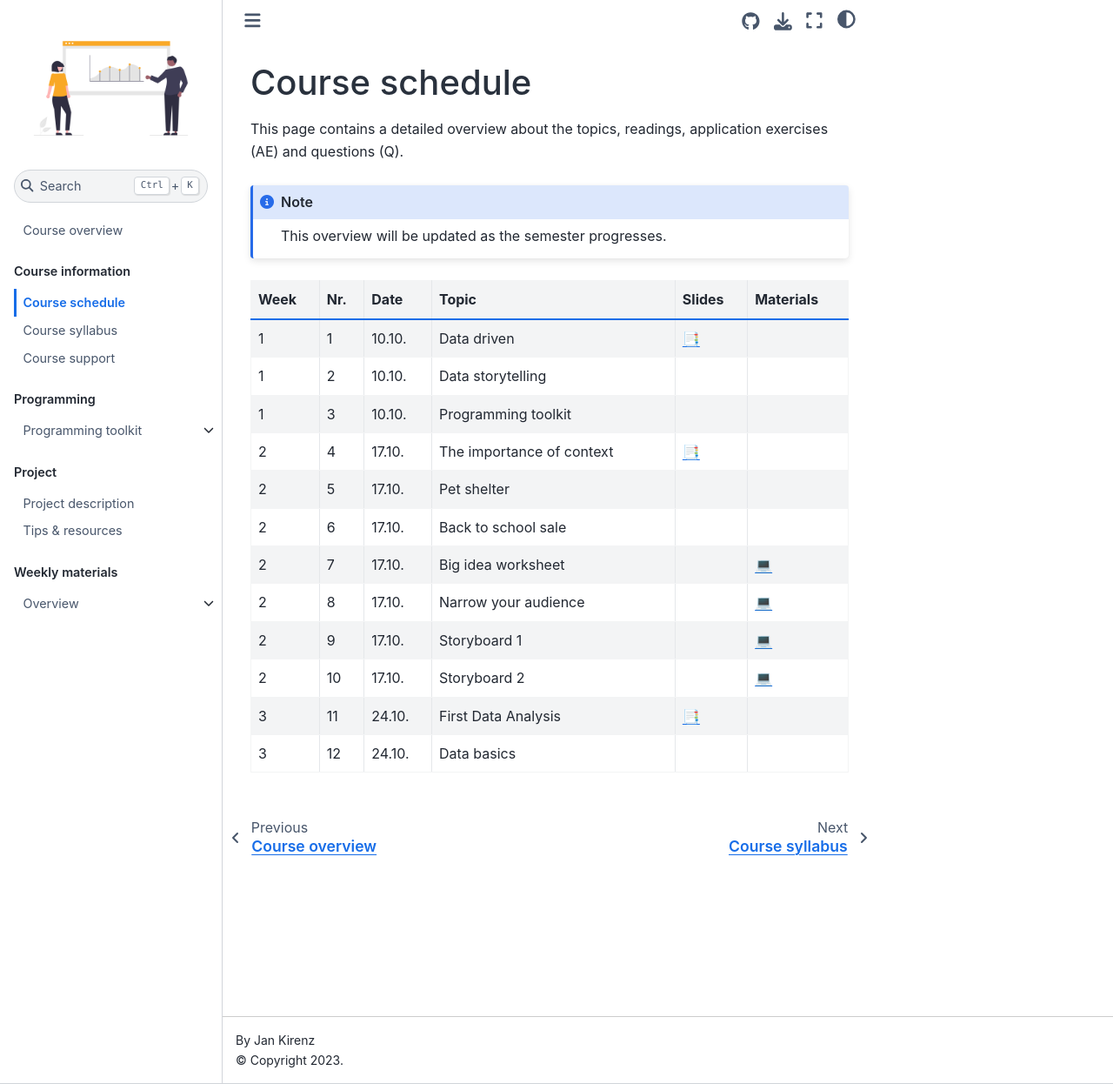
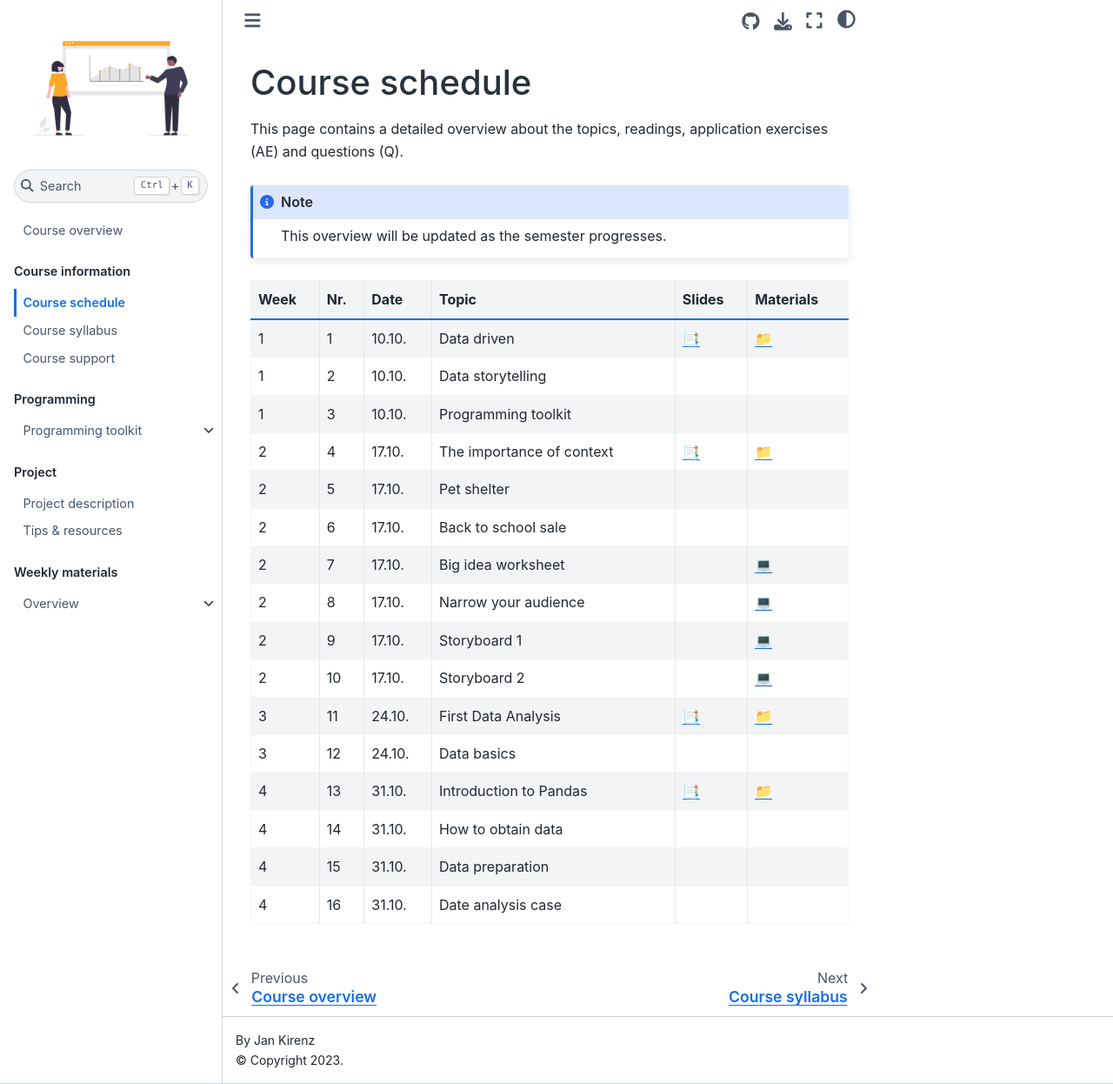
Before and after one commit to dst-ws22/website, a Jupyter Book: the page built from docs/course-schedule.md, in a window 1280 px wide and 1246 px high. Shown: the whole window at 87% size. Built offline with Jupyter Book 1.0.4 settings and Sphinx 7.4.7 and the Sphinx Book theme 1.1.4, drawn with Linux system fonts in a browser that asks for light colours; comment, search, counter and statistics services are not loaded.

Commit message:
Update course-schedule.md

```diff
--- a/docs/course-schedule.md
+++ b/docs/course-schedule.md
@@ -8,17 +8,21 @@ This overview will be updated as the semester progresses.
 
 |	Week	|	Nr.	|	Date	|	Topic	|	Slides	|	Materials	|
 |	---	|	---	|	---	|	---	|	---	|	---	|
-|	1	|	1	|	10.10.	|	Data driven	|	[📑](https://drive.google.com/file/d/1-G_vOTJatCvM8buEmm5-iqLF-hrYtF7m/view?usp=sharing)	|		|
+|	1	|	1	|	10.10.	|	Data driven	|	[📑](https://drive.google.com/file/d/1-G_vOTJatCvM8buEmm5-iqLF-hrYtF7m/view?usp=sharing)	|	[📁](../weeks/week1.md)	|
 |	1	|	2	|	10.10.	|	Data storytelling	|		|		|
 |	1	|	3	|	10.10.	|	Programming toolkit	|		|		|
-|	2	|	4	|	17.10.	|	The importance of context	|	[📑](https://drive.google.com/file/d/1-J_F4l5Dfs2m4M45JWrltaKEYtL-gia2/view?usp=sharing)	|		|
+|	2	|	4	|	17.10.	|	The importance of context	|	[📑](https://drive.google.com/file/d/1-J_F4l5Dfs2m4M45JWrltaKEYtL-gia2/view?usp=sharing)	|	[📁](../weeks/week2.md)	|
 |	2	|	5	|	17.10.	|	Pet shelter	|		|		|
 |	2	|	6	|	17.10.	|	Back to school sale	|		|		|
 |	2	|	7	|	17.10.	|	Big idea worksheet	|		|	[💻](https://docs.google.com/document/d/1-GZvhdbhLYLB_Bo1arj1rgTqbJ5SUoU21vtgbYEhVqk/edit?usp=sharing)	|
 |	2	|	8	|	17.10.	|	Narrow your audience	|		|	[💻](https://docs.google.com/document/d/1Eu21TCIM0Lx6LiybPG-15ikk0gkRaqbCQNtcl3fAfGQ/edit?usp=sharing)	|
 |	2	|	9	|	17.10.	|	Storyboard 1	|		|	[💻](https://docs.google.com/document/d/1cuiBZiWaUkhAYNkQo6SWtWm8n_Q1IJt54lw0Na2-0DE/edit?usp=sharing)	|
 |	2	|	10	|	17.10.	|	Storyboard 2	|		|	[💻](https://docs.google.com/document/d/1WeLzE85YfM-F9-vAIhEbeJHkuHsN3xtovzIokB93BRU/edit?usp=sharing)	|
-|	3	|	11	|	24.10.	|	First Data Analysis	|	[📑](https://drive.google.com/file/d/1-JwgQtYxAc506Z3dloT8-omYFygwFISz/view?usp=sharing)	|		|
+|	3	|	11	|	24.10.	|	First Data Analysis	|	[📑](https://drive.google.com/file/d/1-JwgQtYxAc506Z3dloT8-omYFygwFISz/view?usp=sharing)	|	[📁](../weeks/week3.md)	|
 |	3	|	12	|	24.10.	|	Data basics	|		|		|
+|	4	|	13	|	31.10.	|	Introduction to Pandas	|	[📑](https://drive.google.com/file/d/1-YS7_A9lO8MIistnN4bcTK9JW2K8l8_5/view?usp=sharing)	|	[📁](../weeks/week4.md)	|
+|	4	|	14	|	31.10.	|	How to obtain data	|		|		|
+|	4	|	15	|	31.10.	|	Data preparation	|		|		|
+|	4	|	16	|	31.10.	|	Date analysis case	|		|		|
 
 <br>
```
